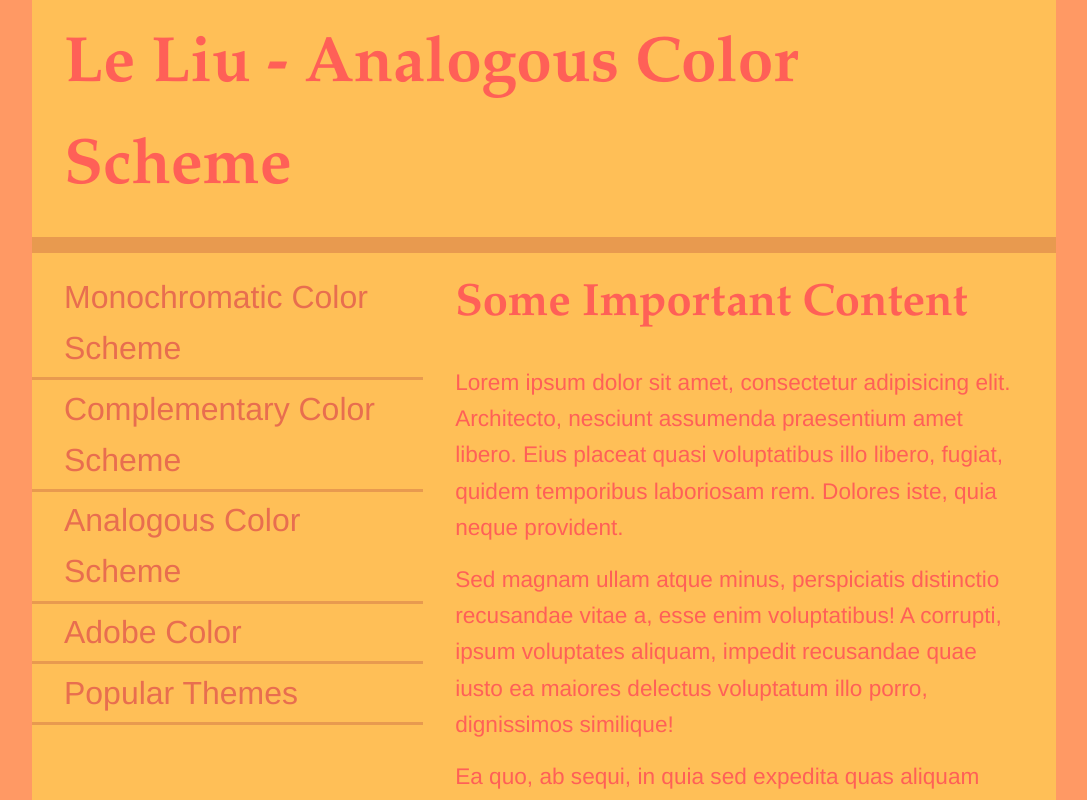
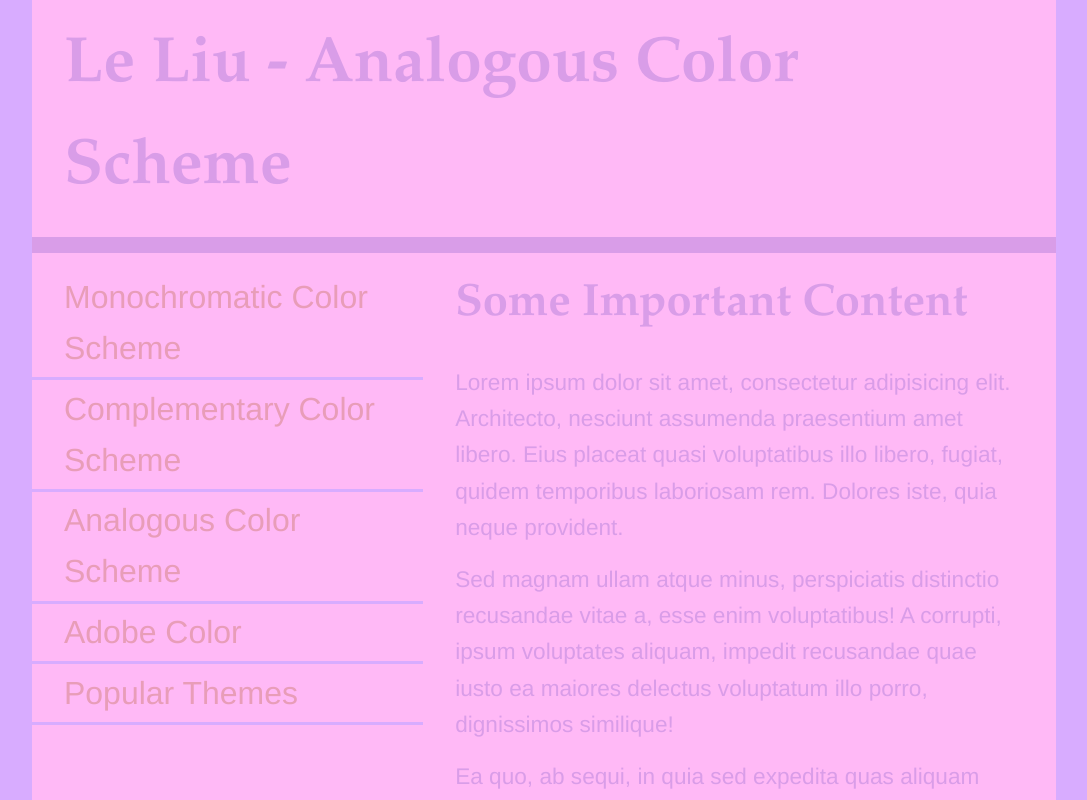
Before and after one commit to Le00414/colours, a plain HTML site: page analogous.html in a window 1280 px wide. Shown: the top 800 px of the page, without its empty margins (96-1183 px from the left). Drawn offline with Linux system fonts and the light colour scheme.

Commit message:
change colours of analogous

```diff
--- a/analogous.html
+++ b/analogous.html
@@ -24,19 +24,19 @@
             font-family: Helvetica, Arial, sans-serif;
         }
         html,body{
-            background-color: #FF9964;
+            background-color: #D8ACFF;
         }
         h1{
             font-family: Palatino, 'Palatino Linotype', 'Palatino LT STD', 'Book Antiqua', Georgia, serif;
             font-size: 3.998rem;
             padding:1rem 2rem;
-            color: #FF6057;
+            color: #D99DE8;
         }
         h2{
             font-family: Palatino, 'Palatino Linotype', 'Palatino LT STD', 'Book Antiqua', Georgia, serif;
             font-size: 2.827rem;
             padding:1rem 2rem;
-            color: #FF6057;
+            color: #D99DE8;
         }
         nav ul{
             padding:1rem 0;
@@ -48,18 +48,18 @@
         nav li>a{
             display: block;
             text-decoration: none;
-            border-bottom: 0.2rem solid #E89A4F;
+            border-bottom: 0.2rem solid #D8ACFF;
             padding: 0.2rem 2rem;
-            color: #E86E4F;
+            color: #E89DB8;
         }
         nav li>a:hover,
         nav li>a:active{
-            color: #FF6057;
+            color: #D8ACFF;
         }
         p{
             font-size: 1.414rem;
             padding:0.5rem 2rem;
-            color: #FF6057;
+            color: #D99DE8;
         }
         main p:last-child{
             padding-bottom: 4rem;
@@ -68,11 +68,11 @@
             width: 80%;
             max-width: 1200px;
             margin: 0 auto;
-            background-color: #FFBF57;
+            background-color: #FFB9F6;
         }
         header{
             width:100%;
-            border-bottom: 1rem solid #E89A4F;
+            border-bottom: 1rem solid #D99DE8;
         }
         nav{
             float:left;
@@ -85,12 +85,12 @@
         footer{
             clear:both;
             width: 100%;
-            border-top: 0.5rem solid #E89A4F;
+            border-top: 0.5rem solid #D8ACFF;
         }
         footer p{
             font-size: 1rem;
             padding: 2rem;
-            color: #E89A4F;
+            color: #E89DB8;
         }
     </style>
 </head>
```
